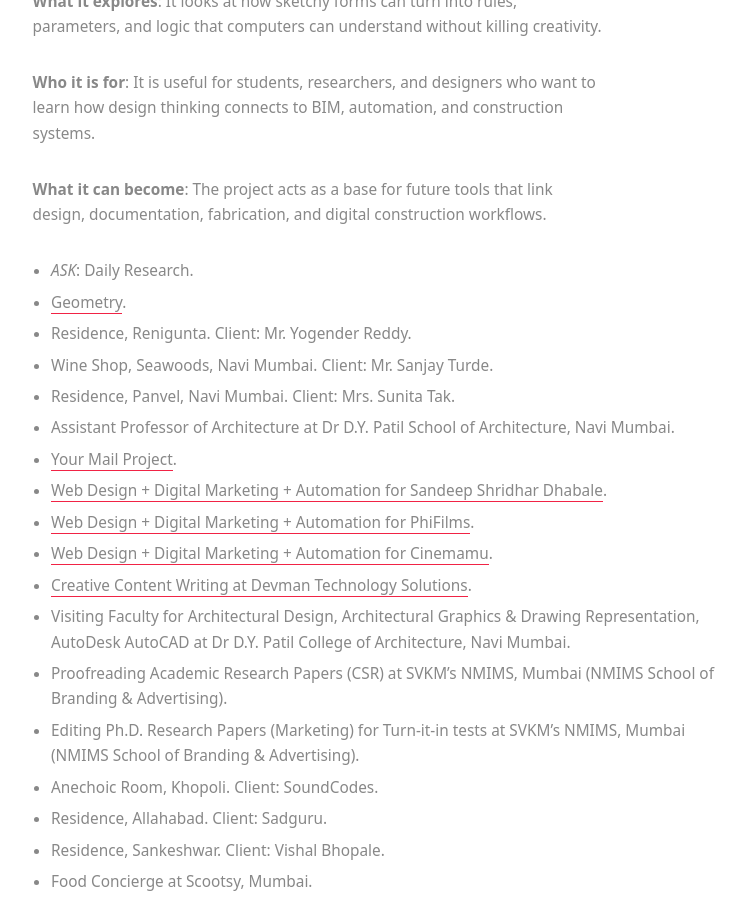
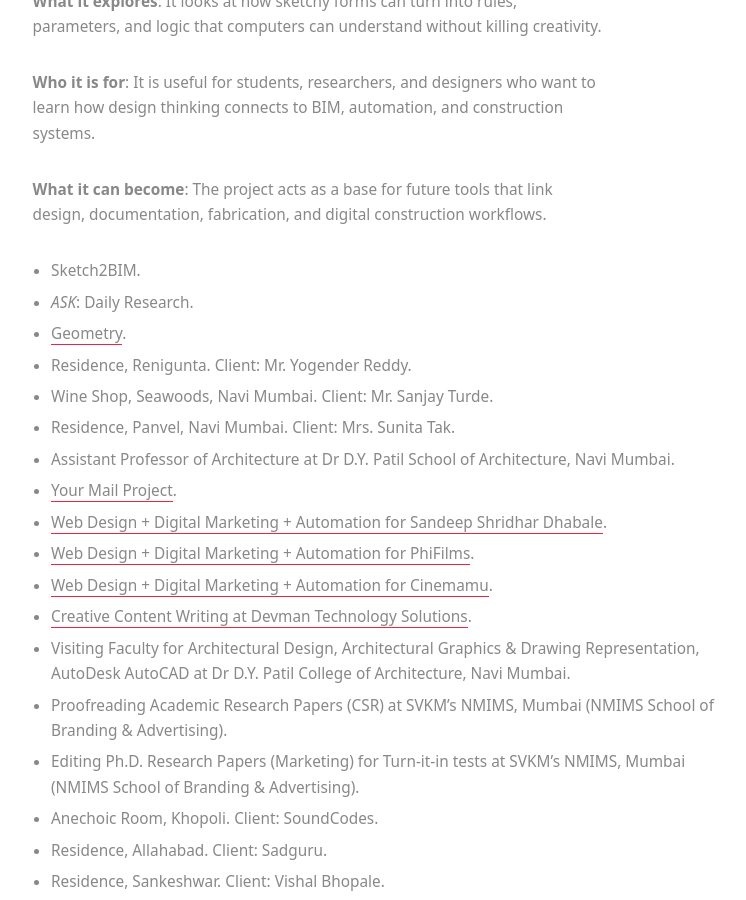
Before and after one commit to kushalsamant/kushalsamant.github.io, a Jekyll site: the page built from projects.md, in a window 1280 px wide and 900 px high, scrolled down 568 px. Shown: the whole window, without its empty margins (256-1002 px from the left). Built offline with Jekyll 4.4.1, drawn with Linux system fonts in a browser that asks for light colours; our own code applies the rules of GitHub Pages for plain Markdown files.

Commit message:
Update projects.md

```diff
--- a/projects.md
+++ b/projects.md
@@ -16,6 +16,7 @@
 
 **What it can become**: The project acts as a base for future tools that link design, documentation, fabrication, and digital construction workflows.
 
+- Sketch2BIM. <br>
 - _ASK_: Daily Research. <br>
 - <a href="https://geometry.printify.com" rel="noopener noreferrer" target="_blank">Geometry</a>. <br>
 - Residence, Renigunta. Client: Mr. Yogender Reddy. <br>
```
